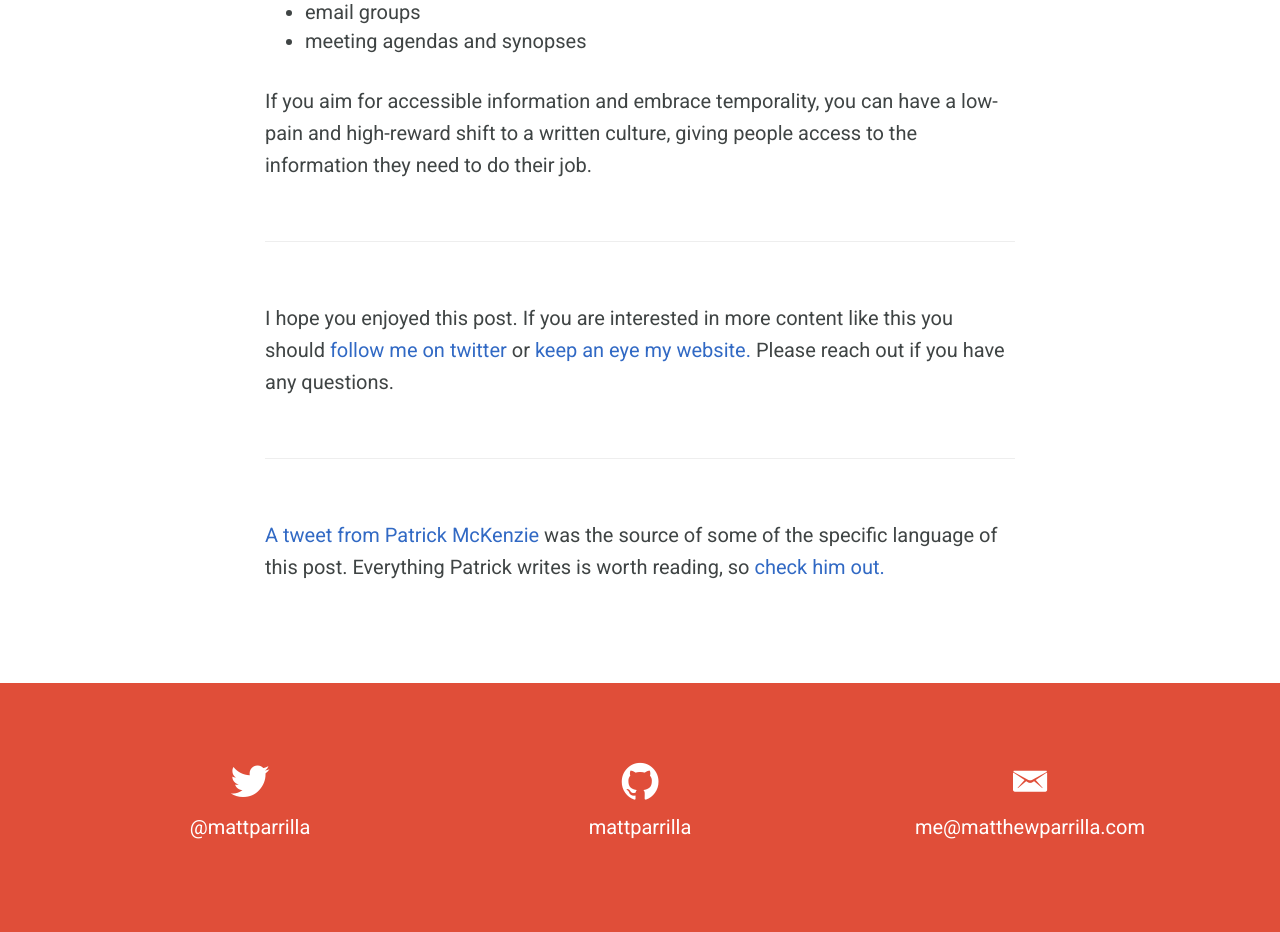
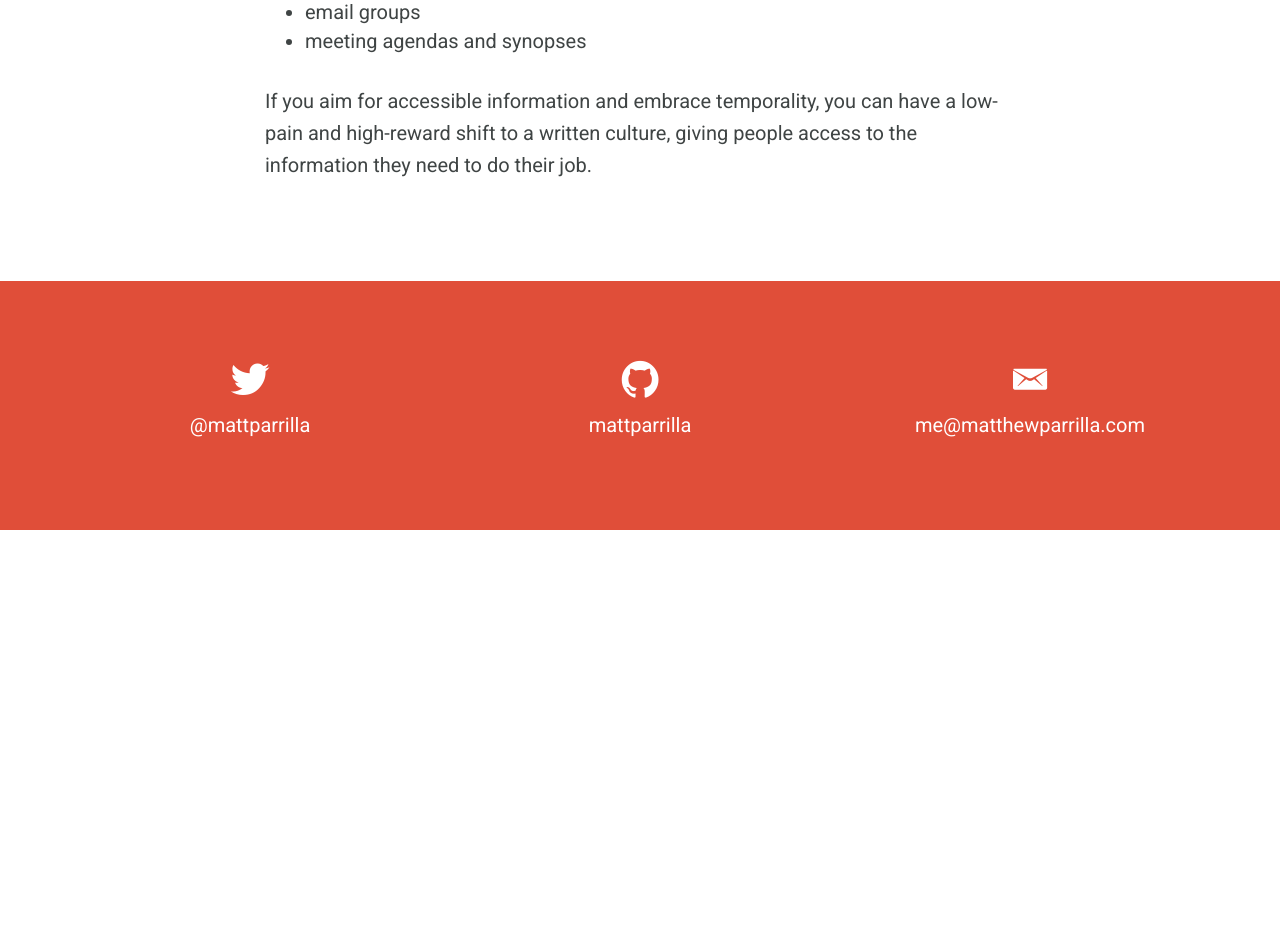
Before and after one commit to mattparrilla/mattparrilla.github.io, a Flask app: template templates/how-to-communicate-as-you-scale-your-org.html in a window 1280 px wide. Shown: the part 3300-4232 px from the top of the page. After the commit the page ends 3830 px from the top, so only its background shows below. Run offline with Flask 2, Linux system fonts and the light colour scheme; the template is opened without the code that fills it, so the values that code supplies are empty; some libraries are stand-ins or nearby versions; some web fonts are replaced.

Commit message:
Update home and communication post

```diff
--- a/docs/index.html
+++ b/docs/index.html
@@ -44,7 +44,6 @@
       <h1>Hi, I'm Matt.</h1>
       <div class="introduction">
         <p><span class="strong_lead">I love to tell stories on the web,</span> taking data and shaping it into something compelling through analysis and visualization.</p>
-        <p>I've worked as a robotics engineer, a newsroom developer, a 3D developer, and was the lead developer of a web analytics reporting application. Now, I'm a cartographer and co-owner of a <a href="https://ramblemaps.com">Ramble Maps</a>.</p>
       </div>
       <hr>
     </div>
@@ -71,7 +70,7 @@
       <div class="project">
         <h3><a href="https://ramblemaps.com/turning-satellite-imagery-into-wall-art">How We Turn Satellite Imagery Into Wall Art</a></h3>
         <p class="date">June 2021</p>
-        <p>A deep dive into how I combine raw satellite imagery (clouds and all) into beautiful wall art.
+        <p>A deep dive into how we at Ramble Maps combine raw satellite imagery (clouds and all) into beautiful wall art.
       </div>
       <hr>
 
--- a/docs/post/how-to-communicate-as-you-scale-your-org/index.html
+++ b/docs/post/how-to-communicate-as-you-scale-your-org/index.html
@@ -101,10 +101,7 @@
           <li>meeting agendas and synopses</li>
         </ul>
         <p>If you aim for accessible information and embrace temporality, you can have a low-pain and high-reward shift to a written culture, giving people access to the information they need to do their job.</p>
-        <hr>
-        <p>I hope you enjoyed this post. If you are interested in more content like this you should <a href="//twitter.com/mattparrilla">follow me on twitter</a> or <a href="http://matthewparrilla.com">keep an eye my website.</a> Please reach out if you have any questions.</p>
-        <hr>
-        <p><a href="https://twitter.com/patio11/status/1194902286935322625">A tweet from Patrick McKenzie</a> was the source of some of the specific language of this post. Everything Patrick writes is worth reading, so <a href="https://www.kalzumeus.com/">check him out.</a></p>
+
       </div>
     </div>
   </div>
--- a/templates/how-to-communicate-as-you-scale-your-org.html
+++ b/templates/how-to-communicate-as-you-scale-your-org.html
@@ -65,10 +65,7 @@
           <li>meeting agendas and synopses</li>
         </ul>
         <p>If you aim for accessible information and embrace temporality, you can have a low-pain and high-reward shift to a written culture, giving people access to the information they need to do their job.</p>
-        <hr>
-        <p>I hope you enjoyed this post. If you are interested in more content like this you should <a href="//twitter.com/mattparrilla">follow me on twitter</a> or <a href="http://matthewparrilla.com">keep an eye my website.</a> Please reach out if you have any questions.</p>
-        <hr>
-        <p><a href="https://twitter.com/patio11/status/1194902286935322625">A tweet from Patrick McKenzie</a> was the source of some of the specific language of this post. Everything Patrick writes is worth reading, so <a href="https://www.kalzumeus.com/">check him out.</a></p>
+
       </div>
     </div>
   </div>
--- a/templates/index.html
+++ b/templates/index.html
@@ -5,7 +5,6 @@
       <h1>Hi, I'm Matt.</h1>
       <div class="introduction">
         <p><span class="strong_lead">I love to tell stories on the web,</span> taking data and shaping it into something compelling through analysis and visualization.</p>
-        <p>I've worked as a robotics engineer, a newsroom developer, a 3D developer, and was the lead developer of a web analytics reporting application. Now, I'm a cartographer and co-owner of a <a href="https://ramblemaps.com">Ramble Maps</a>.</p>
       </div>
       <hr>
     </div>
@@ -32,7 +31,7 @@
       <div class="project">
         <h3><a href="https://ramblemaps.com/turning-satellite-imagery-into-wall-art">How We Turn Satellite Imagery Into Wall Art</a></h3>
         <p class="date">June 2021</p>
-        <p>A deep dive into how I combine raw satellite imagery (clouds and all) into beautiful wall art.
+        <p>A deep dive into how we at Ramble Maps combine raw satellite imagery (clouds and all) into beautiful wall art.
       </div>
       <hr>
 
```
